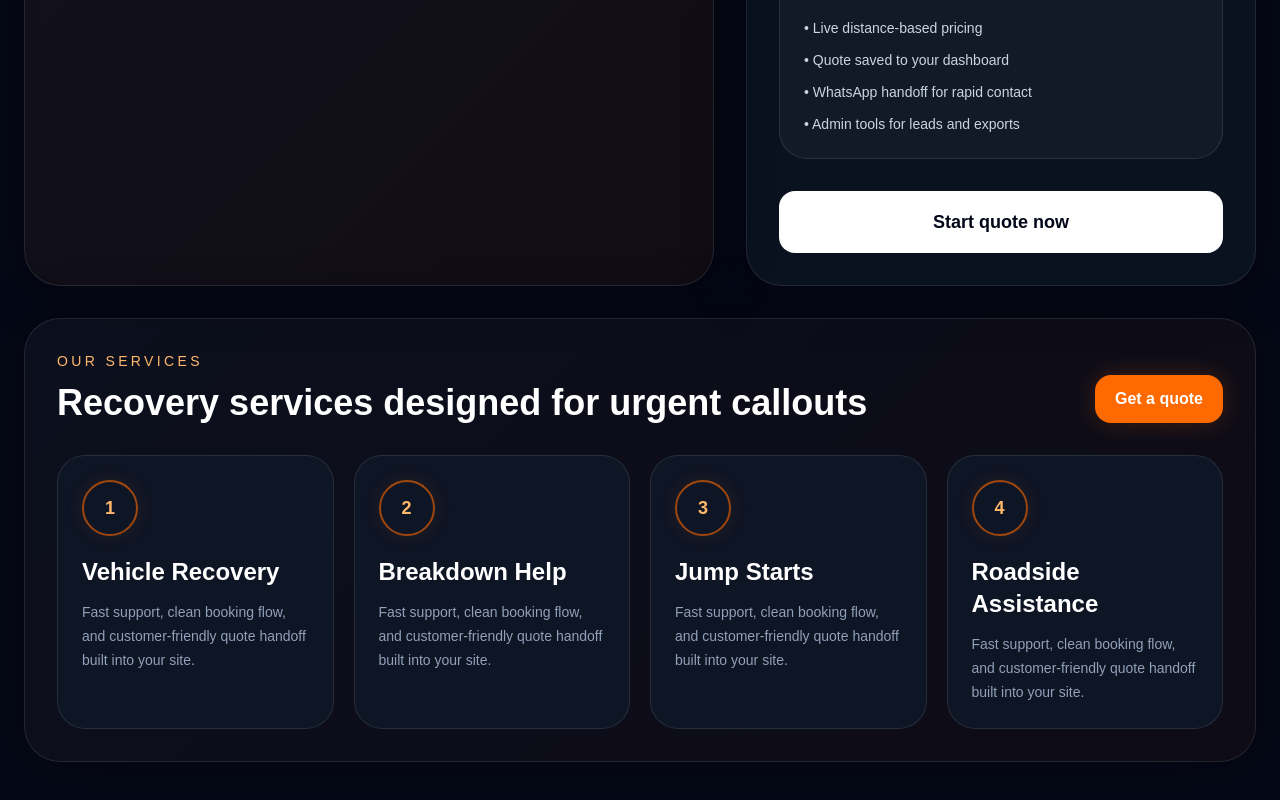
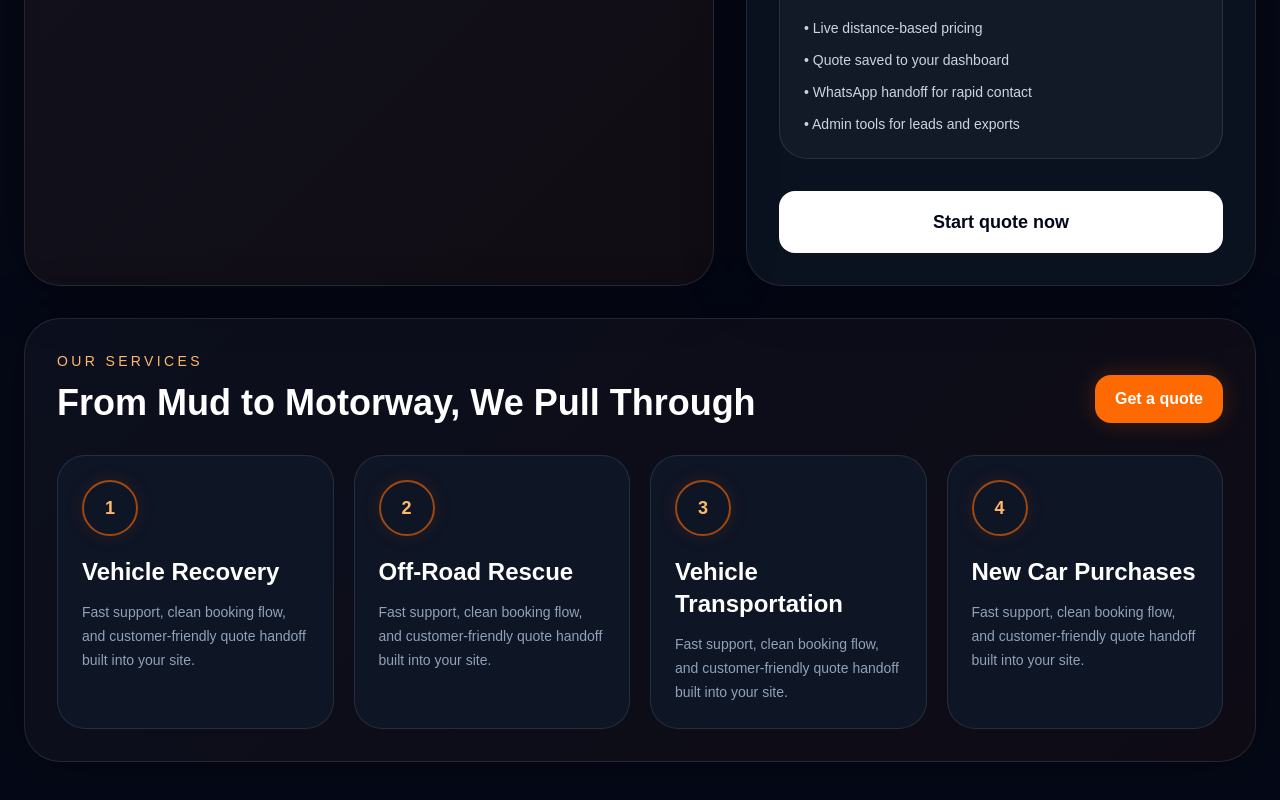
Before and after one commit to m60groupm60/m60-recovery-app, a Next.js app: page / in a window 1280 px wide. Shown: the part 1065-1865 px from the top of the page. Built offline with nearby package versions, Linux system fonts and the light colour scheme.

Commit message:
Update homepage text

```diff
--- a/app/page.tsx
+++ b/app/page.tsx
@@ -21,9 +21,9 @@ const featureCards = [
 
 const serviceCards = [
   "Vehicle Recovery",
-  "Breakdown Help",
-  "Jump Starts",
-  "Roadside Assistance",
+  "Off-Road Rescue",
+  "Vehicle Transportation",
+  "New Car Purchases",
 ];
 
 export default function HomePage() {
@@ -143,7 +143,7 @@ export default function HomePage() {
                 Our Services
               </p>
               <h3 className="mt-3 text-4xl font-semibold">
-                Recovery services designed for urgent callouts
+                From Mud to Motorway, We Pull Through
               </h3>
             </div>
 
```
